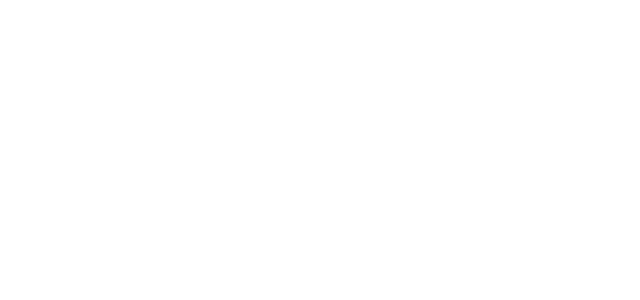
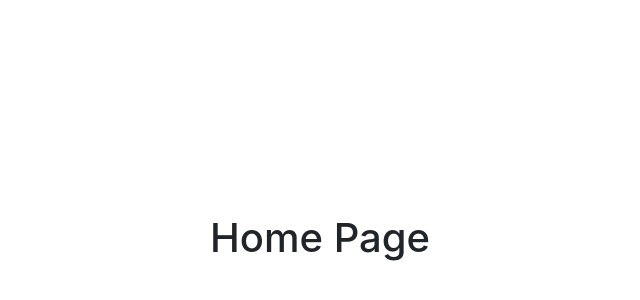
Before and after one commit to ramkrishnan6/kaksha-web, a React (Create React App) app: page / in a window 1280 px wide. Shown: the part 78-378 px from the top of the page, without its empty margins (230-870 px from the left). Built offline with nearby package versions, Linux system fonts and the light colour scheme.

Commit message:
Add Home component

```diff
--- a/src/App.js
+++ b/src/App.js
@@ -3,6 +3,7 @@
 import { BrowserRouter as Router, Switch, Route } from "react-router-dom";
 import PrivateRoute from "./PrivateRoute";
 
+import Home from "./components/Home";
 import Register from "./components/Register";
 import Login from "./components/Login";
 import Dashboard from "./components/Dashboard";
@@ -36,6 +37,7 @@
                                 component={Register}
                             />
                             <Route exact path="/login" component={Login} />
+                            <Route exact path="/" component={Home} />
                         </Switch>
                     </div>
                 </Container>
--- /dev/null
+++ b/src/components/Home.js
@@ -0,0 +1,7 @@
+import React from "react";
+
+function Header() {
+    return <h1>Home Page</h1>;
+}
+
+export default Header;
```
